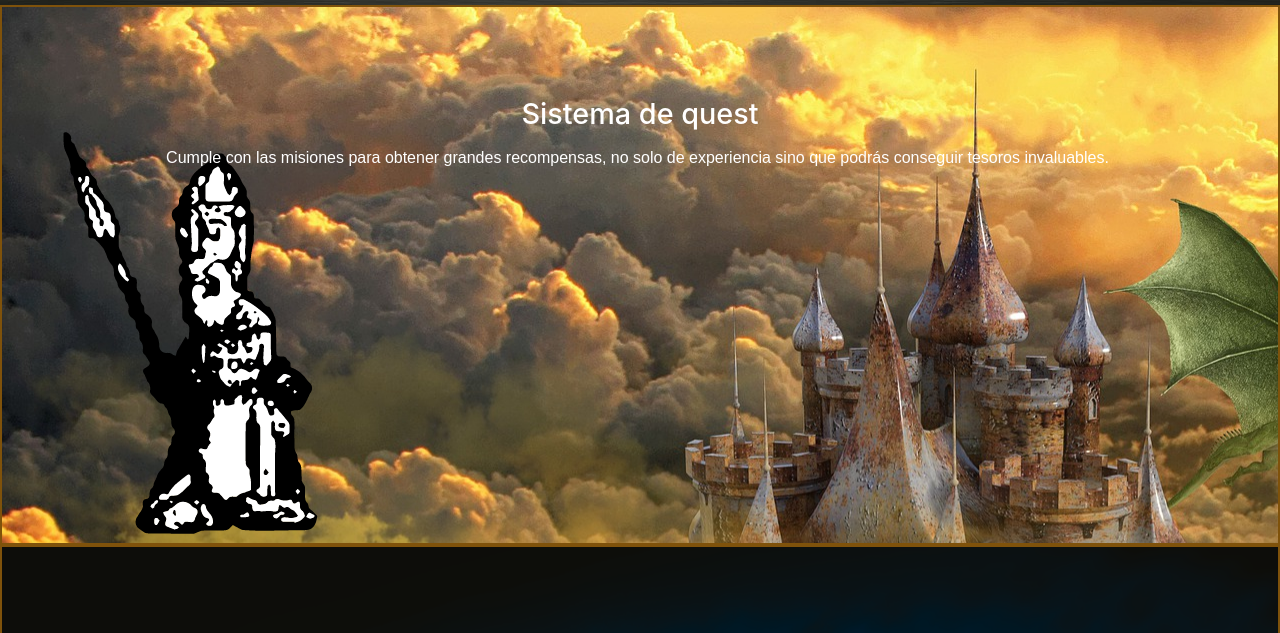
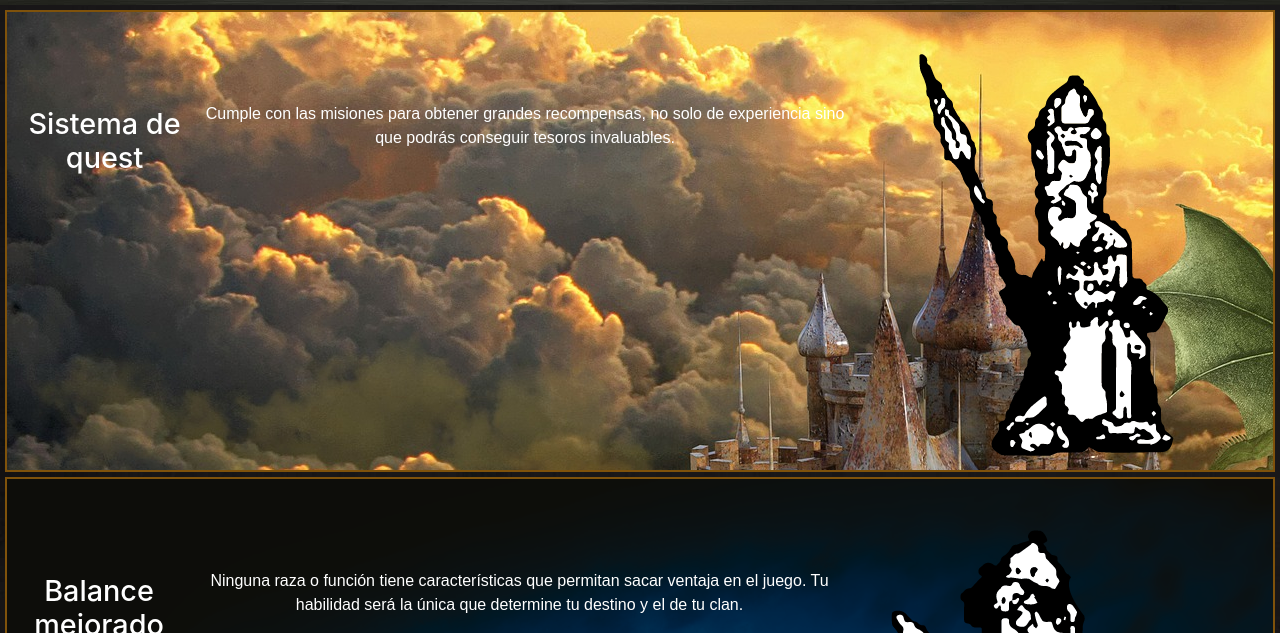
Before and after one commit to Lgial/Pre-entrega2, a plain HTML site: page pages/novedades.html in a window 1280 px wide. Shown: the part 90-723 px from the top of the page. Drawn offline with nearby package versions, Linux system fonts and the light colour scheme.

Commit message:
Index, imagenes y novedades Full responsive

```diff
--- a/estilo.css
+++ b/estilo.css
@@ -343,6 +343,18 @@ p {
     #main-logo {
         font-size: 1.2rem;
     }
+
+    .flex-contain {
+        display: flex;
+        flex-direction: column;
+        padding: 5px;
+        margin: 5px;
+        position: relative;
+        left: 15%;
+
+    }
+
+
 }
 
 
@@ -393,6 +405,15 @@ p {
         justify-content: center;
          width: 80%;
          height: auto;
+    }
+
+    .flex-contain {
+        display: flex;
+        flex-direction: row;
+        position: relative;
+        left: 0;
+
+
     }
 
 }
```
